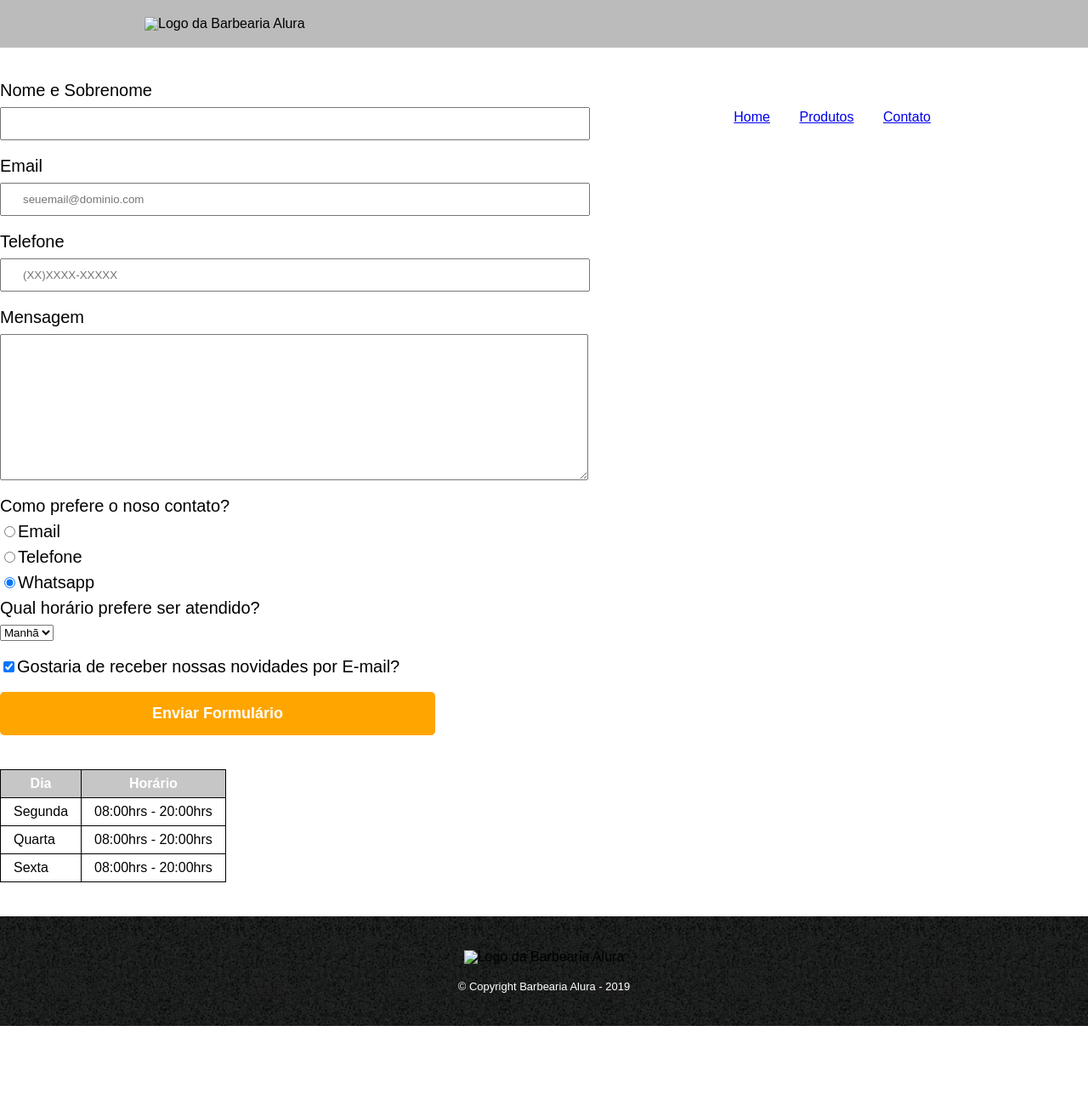
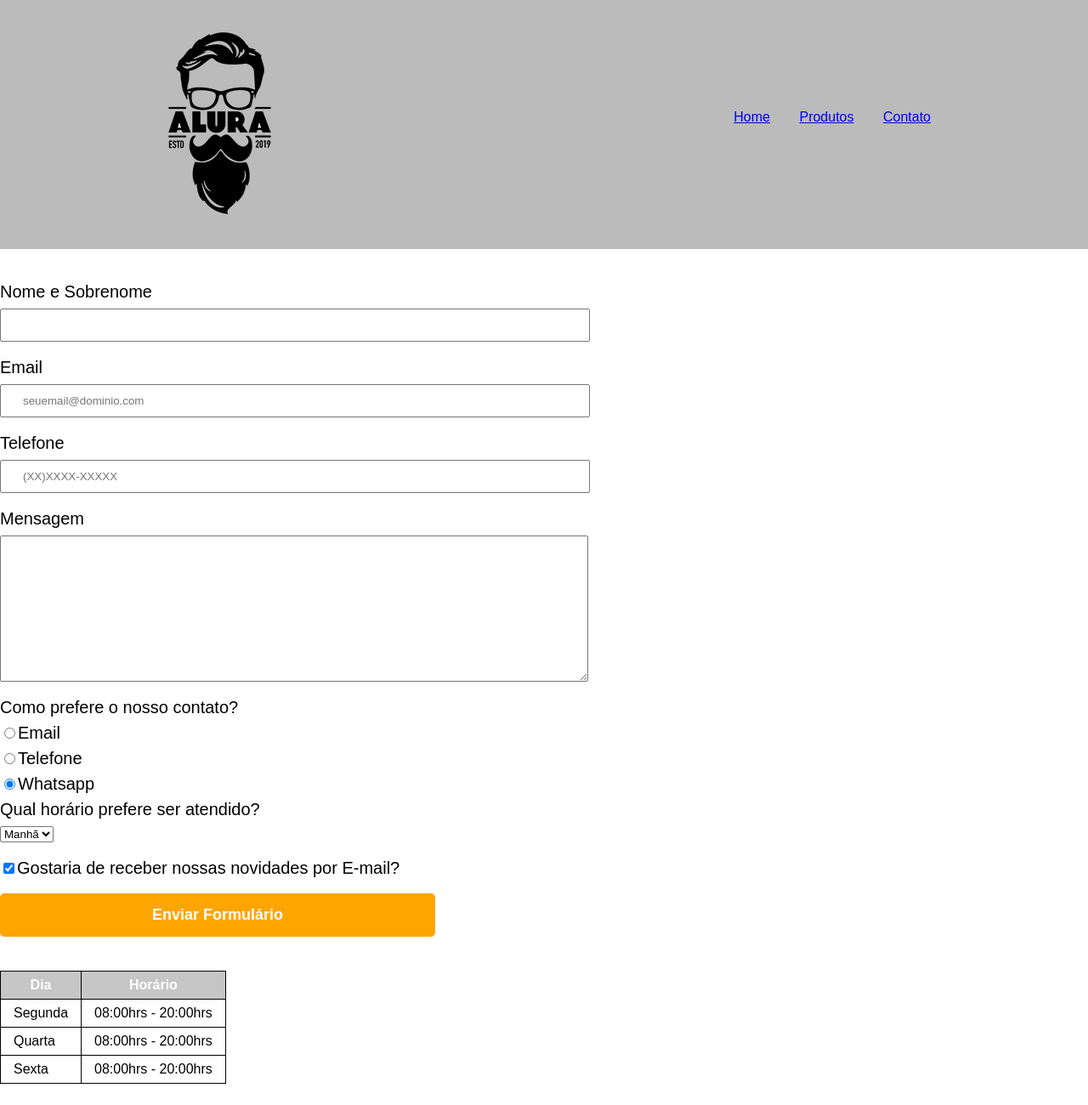
Before and after one commit to raphaelrl1997/Barbearia-alura, a plain HTML site: page contato.html in a window 1280 px wide. Shown: the top 1300 px of the page at 85% size. Before the commit the page ends 1207 px from the top, so only its background shows below. Drawn offline with Linux system fonts and the light colour scheme; files that its build step writes are made by us from their sources; files whose address does not match are found by name.

Commit message:
Update contato.html

```diff
--- a/contato.html
+++ b/contato.html
@@ -12,7 +12,7 @@
     <body>
         <header>
             <div class="caixa"
-                <h1><img id="logo" src="projeto/logo.png" alt="Logo da Barbearia Alura"></h1>
+                <h1><img id="logo" src="logo.png" alt="Logo da Barbearia Alura"></h1>
 
         <nav>
             <ul>
@@ -40,7 +40,7 @@
                 <textarea cols="70" rows="10" id="mensagem" class="input-padrao" required></textarea>
 
                 <fieldset>
-                    <legend>Como prefere o noso contato?</legend>
+                    <legend>Como prefere o nosso contato?</legend>
 
                     <label for="radio-email"><input type="radio" name="contato"value="email" id="radio-email">Email</label>
 
@@ -91,7 +91,7 @@
         </main>
 
         <footer>
-            <img src="projeto/logo-branco.png" alt="Logo da Barbearia Alura">
+            <img src="logo-branco.png" alt="Logo da Barbearia Alura">
             <p class="copyright">&copy; Copyright Barbearia Alura - 2019</p>
         </footer>
     </body>
```
